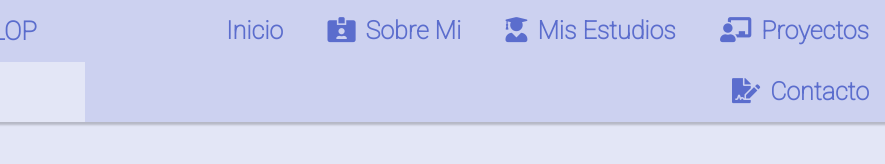
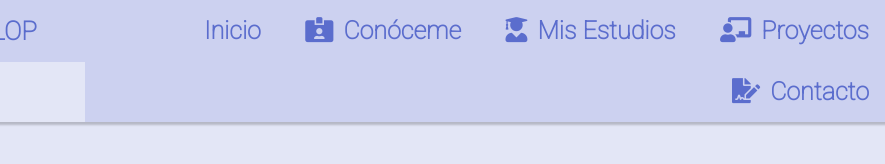
Before and after one commit to J07L2020/hypersite, a plain HTML site: page index.html in a window 1280 px wide. Shown: the full height of the page, 395-1280 px from the left. Drawn offline with Linux system fonts and the light colour scheme.

Commit message:
Modifiqué el menu también

```diff
--- a/index.html
+++ b/index.html
@@ -36,7 +36,7 @@
         <nav class="header__navbar">
             <ul>
                 <li class="nabvar__link"><a href="/" rel="nofollow" rel="noopener" rel="noreference">Inicio</a></li>
-                <li class="nabvar__link"><a href="#sobre_mi" rel="nofollow" rel="noopener" rel="noreference"><i class="fas fa-id-card-alt"></i>Sobre Mi</a></li>
+                <li class="nabvar__link"><a href="#sobre_mi" rel="nofollow" rel="noopener" rel="noreference"><i class="fas fa-id-card-alt"></i>Conóceme</a></li>
                 <li class="nabvar__link"><a href="#estudios" rel="nofollow" rel="noopener" rel="noreference"><i class="fas fa-user-graduate"></i>Mis Estudios</a></li>
                 <li class="nabvar__link"><a href="#proyectos" rel="nofollow" rel="noopener" rel="noreference"><i class="fas fa-chalkboard-teacher"></i>Proyectos</a></li>
                 <li class="nabvar__link"><a href="#contacto" rel="nofollow" rel="noopener" rel="noreference"><i class="fas fa-file-signature"></i>Contacto</a></li>
```
